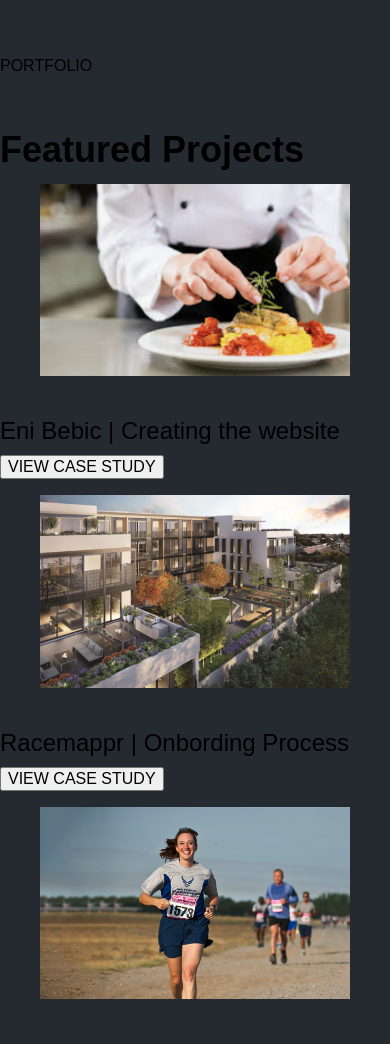
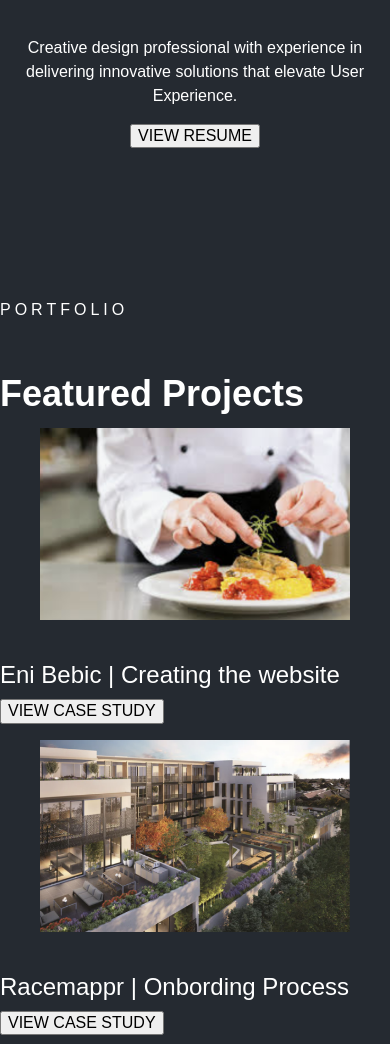
Before and after one commit to Anglikl1207/Portfolio2022, a plain HTML site: page index.html in a window 390 px wide. Shown: the part 764-1808 px from the top of the page. Drawn offline with nearby package versions, Linux system fonts and the light colour scheme.

Commit message:
Tried changing font color and sizes/ added breakpoints lines of code

```diff
--- a/css/styles.css
+++ b/css/styles.css
@@ -24,6 +24,7 @@ body {
     font-family: sans-serif;
     font-weight: 400;
     line-height: 1.5;
+    color:white;
 
 
 }
@@ -47,6 +48,7 @@ font-family: Antic Didone;
 font-style: normal;
 font-weight: normal;
 font-size: 36px;
+color:white;
 line-height: 86px;
 letter-spacing: 0.01em;
 }
@@ -55,38 +57,43 @@ h2 {
     font-family: Antic Didone;
     font-style: normal;
     font-weight: normal;
-    font-size: 48px;
-    line-height: 57px;
+    font-size: 28px;
+     line-height: 57px;
     letter-spacing: 0.07em;
     text-transform: capitalize;
 
 }
 
 h3 {
-    font-size: 2.25em;
+
     line-height: 1;
+    font-size: 24px;
+    color:white;
     margin: 1.5em 0 0.25em 0;
 }
 
 h4 {
-    font-size: 1.5em;
+    f
     line-height: 1;
+    font-size: 20px;
     margin: 1.5em 0 0.5em 0;
     font-weight: 400;
 }
 
 h5 {
-    font-size: 1em;
+
     line-height: 1;
+    color:white;
     margin: 1.5em 0 0.5em 0;
     font-weight: 400;
 }
 
 h6 {
-    font-size: 1em;
-    line-height: 1.5;
-    margin: 1em 0 0 0;
-    font-weight: 400;
+
+    line-height: 14px;
+    font-size: 12px;
+    font-weight: bold;
+    letter-spacing: 0.25em;
     /* normal */
     text-transform: uppercase;
 }
@@ -146,11 +153,19 @@ See for more info: https://codepen.io/profstein/pen/mrMLRj
 
     }
 
+    @media (min-width: 600px){
 
 
 
-    /* DESKTOP */
-/*
+     }
+     /* end media query */
+
+
+
+     @media (max-width: 900px){
+
+
+
 h1 {
     font-family: Antic Didone;
     font-style: normal;
@@ -197,5 +212,4 @@ h1 {
         margin: 1em 0 0 0;
         font-weight: 400;
         /* normal */
-        text-transform: uppercase;
-    } */
+ }/*end emdia query */
```
